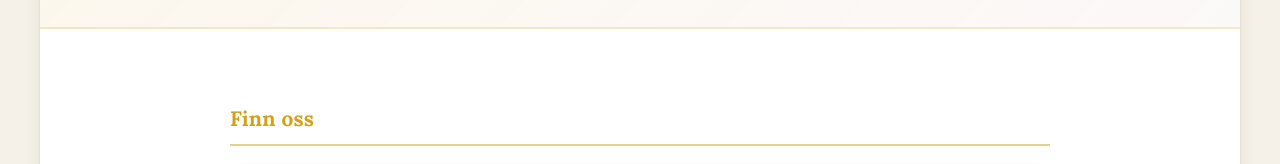
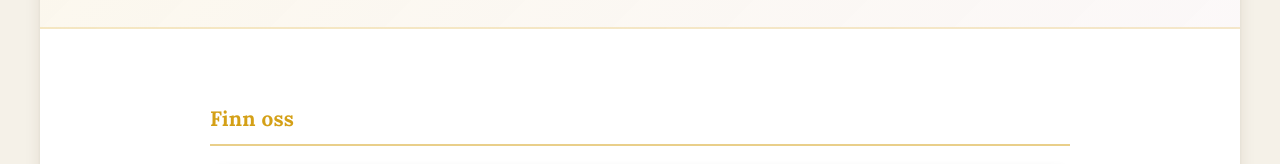
Before and after one commit to stmaryschurchnorway/stmaryschurchnorway.github.io, a Jekyll site: the page built from no/contact.md, in a window 1280 px wide and 1400 px high. Shown: the part 295-459 px from the top of the window. Built offline with Jekyll 4.4.1, drawn with Linux system fonts in a browser that asks for light colours; grey boxes are pictures that could not be loaded.

Commit message:
fix: remove double side padding on page-content for wider event cards
page-content had its own side padding stacking with the inner .container
padding, making cards unnecessarily narrow on mobile. Container already
provides 20px side padding.

Co-Authored-By: Claude Opus 4.7 (1M context) <noreply@anthropic.com>

```diff
--- a/assets/css/style.css
+++ b/assets/css/style.css
@@ -645,7 +645,7 @@ img { max-width: 100%; height: auto; display: block; }
 
 /* === Page Content === */
 .page-content {
-  padding: 45px 20px;
+  padding: 45px 0;
   max-width: 900px;
   margin: 0 auto;
 }
@@ -1730,7 +1730,7 @@ img { max-width: 100%; height: auto; display: block; }
   .contact-map iframe { height: 280px; }
   .page-banner { padding: 28px 15px 24px; }
   .page-banner h1 { font-size: 1.4rem; }
-  .page-content { padding: 28px 15px; }
+  .page-content { padding: 28px 0; }
   .daily-quote { padding: 20px 12px; }
   .quote-event-row { flex-direction: column; gap: 14px; }
   .quote-card { padding: 18px 18px 14px; }
@@ -1795,7 +1795,7 @@ img { max-width: 100%; height: auto; display: block; }
   .nav-links a { padding: 7px 8px; font-size: 0.7rem; }
   .section-title { font-size: 1.05rem; }
   .page-banner h1 { font-size: 1.25rem; }
-  .page-content { padding: 20px 10px; }
+  .page-content { padding: 20px 0; }
   .news-card { padding: 16px; }
   .hierarchy-card img { width: 70px; height: 70px; }
   .hierarchy-card h3 { font-size: 0.7rem; }
```
